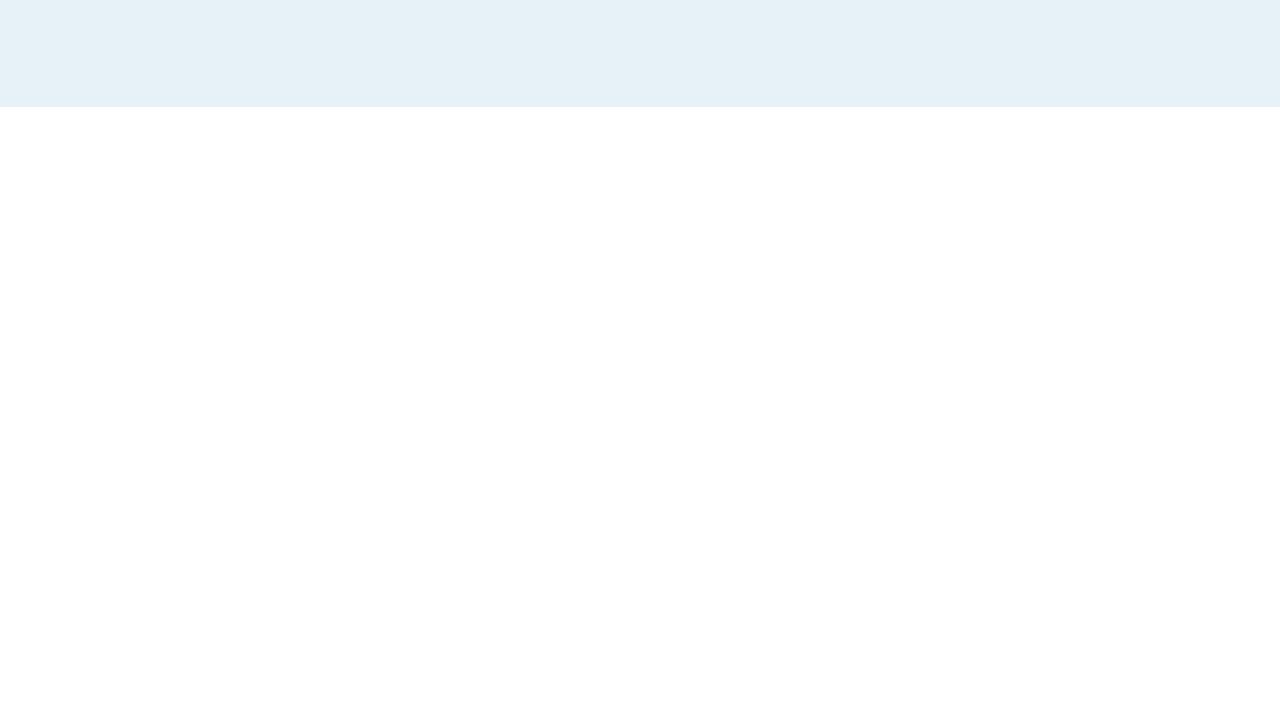
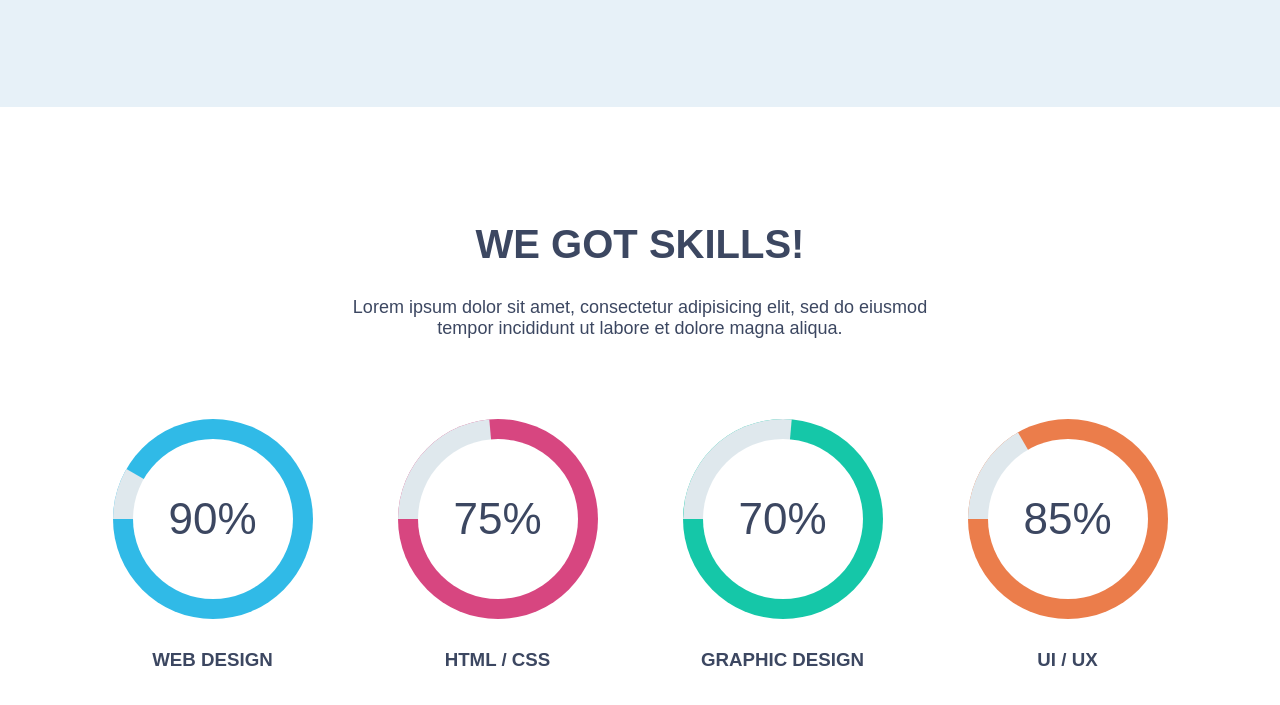
Before and after one commit to dima993993/TEST4, a plain HTML site: page index.html in a window 1280 px wide. Shown: the part 2140-2845 px from the top of the page. Before the commit the page ends 2247 px from the top, so only its background shows below. Drawn offline with Linux system fonts and the light colour scheme.

Commit message:
branch skills finish

```diff
--- a/css/style.css
+++ b/css/style.css
@@ -233,3 +233,166 @@ header button:active {
 		width: 480px;
 	}
 }
+
+	/***Skills***/
+.skills .wrapper-skills {
+	width: 1140px;
+	margin: 0 auto;
+}
+.skills {
+	height: 650px;
+	color: #3c4761;
+	text-align: center;
+}
+.skills h2 {
+	padding-top: 115px;
+	text-transform: uppercase;
+	font-size: 40px;
+}
+.skills .wrapper-skills>p {
+	font-size: 18px;
+	margin-top: 30px;
+}
+.diagrams {
+	margin-top: 80px;
+	margin-bottom: 115px;
+	display: flex;
+	flex-wrap: wrap;
+	justify-content: space-around;
+}
+.diagrams>div {
+	display: inline-block;
+}
+.diagrams h3 {
+	text-transform: uppercase;
+	padding-top: 30px;
+}
+.diagramOne {
+	width: 200px;
+	height: 200px;
+	overflow: hidden;
+	border-radius: 50%;
+	position: relative;
+	background-color: #30bae7;
+	font-size: 44px;
+	line-height: 160px;
+}
+.sector {
+    width: 50%;
+    height: 50%;
+    position: absolute;
+    right: 50%;
+    top: 0;
+    transform-origin: right bottom;
+    background: #dfe8ed;
+    transform: skew(60deg);
+}
+.diagramOne:after {
+	content: '90%';
+	position: absolute;
+	width: 80%;
+	height: 80%;
+	background-color: #fff;
+	border-radius: 50%;
+	top: 20px;
+	left: 20px;
+}
+
+.diagramTwo {
+	width: 200px;
+	height: 200px;
+	overflow: hidden;
+	border-radius: 50%;
+	position: relative;
+	background-color: #d74680;
+	font-size: 44px;
+	line-height: 160px;
+}
+.sectorTwo {
+	width: 50%;
+    height: 50%;
+    position: absolute;
+    right: 50%;
+    top: 0;
+    transform-origin: right bottom;
+    background: #dfe8ed;
+    transform: skew(5deg);
+}
+.diagramTwo:after {
+	content: '75%';
+	position: absolute;
+	width: 80%;
+	height: 80%;
+	background-color: #fff;
+	border-radius: 50%;
+	top: 20px;
+	left: 20px;
+}
+.diagramThree {
+	width: 200px;
+	height: 200px;
+	overflow: hidden;
+	border-radius: 50%;
+	position: relative;
+	background-color: #15c7a8;
+	font-size: 44px;
+	line-height: 160px;
+}
+.sectorThree {
+	width: 50%;
+    height: 50%;
+    position: absolute;
+    right: 50%;
+    top: 0;
+    transform-origin: right bottom;
+    background: #dfe8ed;
+    transform: skew(-5deg);
+}
+.diagramThree:after {
+	content: '70%';
+	position: absolute;
+	width: 80%;
+	height: 80%;
+	background-color: #fff;
+	border-radius: 50%;
+	top: 20px;
+	left: 20px;
+}
+.diagramFour {
+	width: 200px;
+	height: 200px;
+	overflow: hidden;
+	border-radius: 50%;
+	position: relative;
+	background-color: #eb7d4b;
+	font-size: 44px;
+	line-height: 160px;
+}
+.sectorFour {
+	width: 50%;
+    height: 50%;
+    position: absolute;
+    right: 50%;
+    top: 0;
+    transform-origin: right bottom;
+    background: #dfe8ed;
+    transform: skew(30deg);
+}
+.diagramFour:after {
+	content: '85%';
+	position: absolute;
+	width: 80%;
+	height: 80%;
+	background-color: #fff;
+	border-radius: 50%;
+	top: 20px;
+	left: 20px;
+}
+@media (max-width: 960px){
+	.skills .wrapper-skills {
+		width: 480px;
+	}
+	.diagramThree, .diagramFour {
+		margin-top: 40px;
+	}
+}
--- a/index.html
+++ b/index.html
@@ -106,8 +106,29 @@
 			</div>
 		</div>
 	</section>
-	<section class="skils">
-
+	<section class="skills">
+		<div class="wrapper-skills">
+			<h2>We got skills!</h2>
+			<p>Lorem ipsum dolor sit amet, consectetur adipisicing elit, sed do eiusmod<br>tempor incididunt ut labore et dolore magna aliqua.</p>
+			<div class="diagrams">
+				<div>
+					<div class="diagramOne"><div class="sector"></div></div>
+					<h3>Web design</h3>
+				</div>
+				<div>
+					<div class="diagramTwo"><div class="sectorTwo"></div></div>
+					<h3>HTML / CSS</h3>
+				</div>
+				<div>
+					<div class="diagramThree"><div class="sectorThree"></div></div>
+					<h3>Graphic design</h3>
+				</div>
+				<div>
+					<div class="diagramFour"><div class="sectorFour"></div></div>
+					<h3>UI / UX</h3>
+				</div>
+			</div>
+		</div>
 	</section>
 	<section class="portfolio">
 
```
